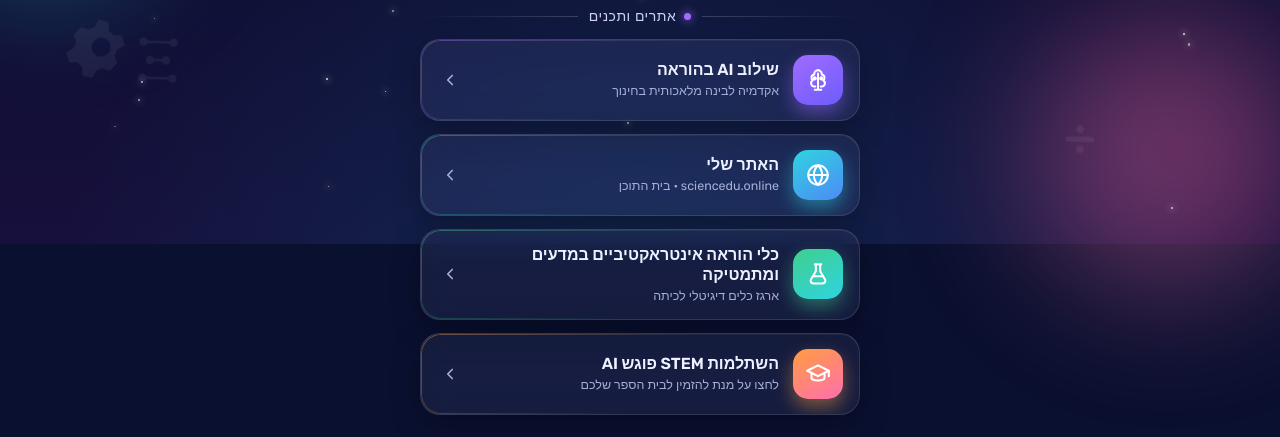
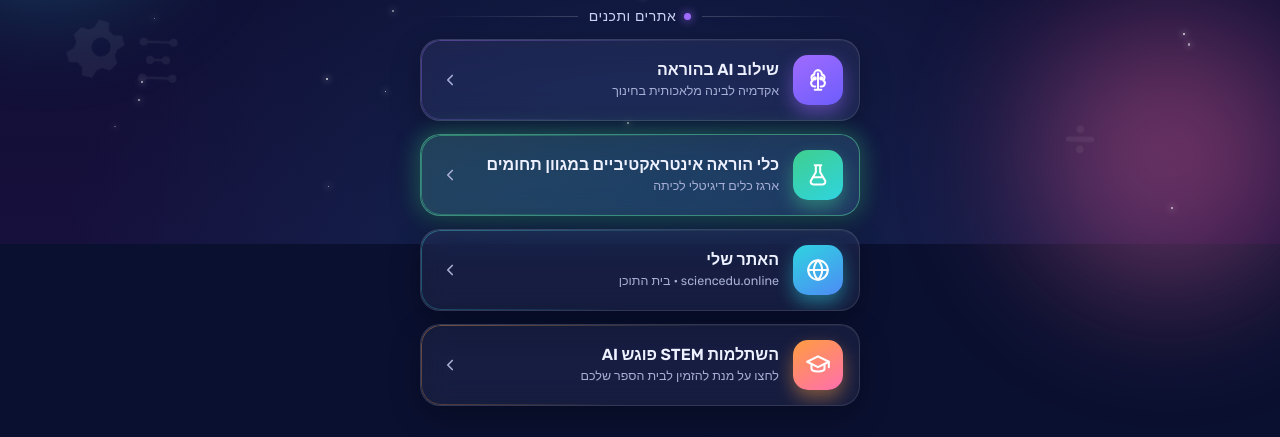
Before and after one commit to nofarg8/Link-in-bio-Nofar, a plain HTML site: page index.html in a window 1280 px wide. Shown: the part 556-993 px from the top of the page. Drawn offline with Linux system fonts and the light colour scheme.

Commit message:
כלי הוראה אינטראקטיביים במגוון תחומים: שינוי שם, מקום שני והבלטה
Co-Authored-By: Claude Opus 5.5 <noreply@anthropic.com>
Claude-Session: https://claude.ai/code/session_01BjfP82zhTXTCmZDa2KKNKu

```diff
--- a/index.html
+++ b/index.html
@@ -162,6 +162,18 @@ body{
 }
 .card:active{transform:translateY(-1px) scale(.99);}
 
+/* ===== כרטיס מובלט ===== */
+.card.featured{
+  background:linear-gradient(135deg, color-mix(in srgb, var(--a) 16%, transparent), color-mix(in srgb, var(--b) 8%, transparent)), var(--card);
+  border-color:color-mix(in srgb, var(--a) 45%, var(--card-line));
+  animation:featGlow 3.2s ease-in-out infinite;
+}
+.card.featured::before{opacity:1;}
+.card.featured .ctext .t{font-weight:700;}
+@keyframes featGlow{
+  0%,100%{box-shadow:0 10px 30px rgba(0,0,0,.28), 0 0 0 0 color-mix(in srgb, var(--a) 0%, transparent);}
+  50%{box-shadow:0 10px 30px rgba(0,0,0,.28), 0 0 22px 2px color-mix(in srgb, var(--a) 40%, transparent);}}
+
 /* ===== רשתות חברתיות — דינמיות, בראש הדף ===== */
 .social{display:flex; justify-content:center; gap:14px; margin-top:22px; flex-wrap:wrap;}
 .soc{position:relative; display:flex; flex-direction:column; align-items:center; gap:7px;
@@ -284,17 +296,17 @@ body{
         <span class="arrow"><svg viewBox="0 0 24 24" fill="none" stroke="currentColor" stroke-width="2.2" stroke-linecap="round" stroke-linejoin="round"><path d="M15 6l-6 6 6 6"/></svg></span>
       </a>
 
+      <a class="card featured" style="--a:#3fcf8e;--b:#2fd4e0" href="https://www.sciencedu.online/math-open-practices" target="_blank" rel="noopener">
+        <span class="glow"></span>
+        <span class="chip"><svg viewBox="0 0 24 24" fill="none" stroke="currentColor" stroke-width="1.9" stroke-linecap="round" stroke-linejoin="round"><path d="M9 3h6M10 3v6.5L5.5 17a2.5 2.5 0 0 0 2.2 3.7h8.6A2.5 2.5 0 0 0 18.5 17L14 9.5V3"/><path d="M7.6 14h8.8"/></svg></span>
+        <span class="ctext"><span class="t">כלי הוראה אינטראקטיביים במגוון תחומים</span><span class="s">ארגז כלים דיגיטלי לכיתה</span></span>
+        <span class="arrow"><svg viewBox="0 0 24 24" fill="none" stroke="currentColor" stroke-width="2.2" stroke-linecap="round" stroke-linejoin="round"><path d="M15 6l-6 6 6 6"/></svg></span>
+      </a>
+
       <a class="card" style="--a:#2fd4e0;--b:#4d8bf5" href="https://www.sciencedu.online/" target="_blank" rel="noopener">
         <span class="glow"></span>
         <span class="chip"><svg viewBox="0 0 24 24" fill="none" stroke="currentColor" stroke-width="1.9" stroke-linecap="round" stroke-linejoin="round"><circle cx="12" cy="12" r="9"/><path d="M3 12h18M12 3c2.5 2.5 3.8 5.8 3.8 9S14.5 18.5 12 21c-2.5-2.5-3.8-5.8-3.8-9S9.5 5.5 12 3Z"/></svg></span>
         <span class="ctext"><span class="t">האתר שלי</span><span class="s">sciencedu.online · בית התוכן</span></span>
-        <span class="arrow"><svg viewBox="0 0 24 24" fill="none" stroke="currentColor" stroke-width="2.2" stroke-linecap="round" stroke-linejoin="round"><path d="M15 6l-6 6 6 6"/></svg></span>
-      </a>
-
-      <a class="card" style="--a:#3fcf8e;--b:#2fd4e0" href="https://www.sciencedu.online/math-open-practices" target="_blank" rel="noopener">
-        <span class="glow"></span>
-        <span class="chip"><svg viewBox="0 0 24 24" fill="none" stroke="currentColor" stroke-width="1.9" stroke-linecap="round" stroke-linejoin="round"><path d="M9 3h6M10 3v6.5L5.5 17a2.5 2.5 0 0 0 2.2 3.7h8.6A2.5 2.5 0 0 0 18.5 17L14 9.5V3"/><path d="M7.6 14h8.8"/></svg></span>
-        <span class="ctext"><span class="t">כלי הוראה אינטראקטיביים במדעים ומתמטיקה</span><span class="s">ארגז כלים דיגיטלי לכיתה</span></span>
         <span class="arrow"><svg viewBox="0 0 24 24" fill="none" stroke="currentColor" stroke-width="2.2" stroke-linecap="round" stroke-linejoin="round"><path d="M15 6l-6 6 6 6"/></svg></span>
       </a>
 
```
